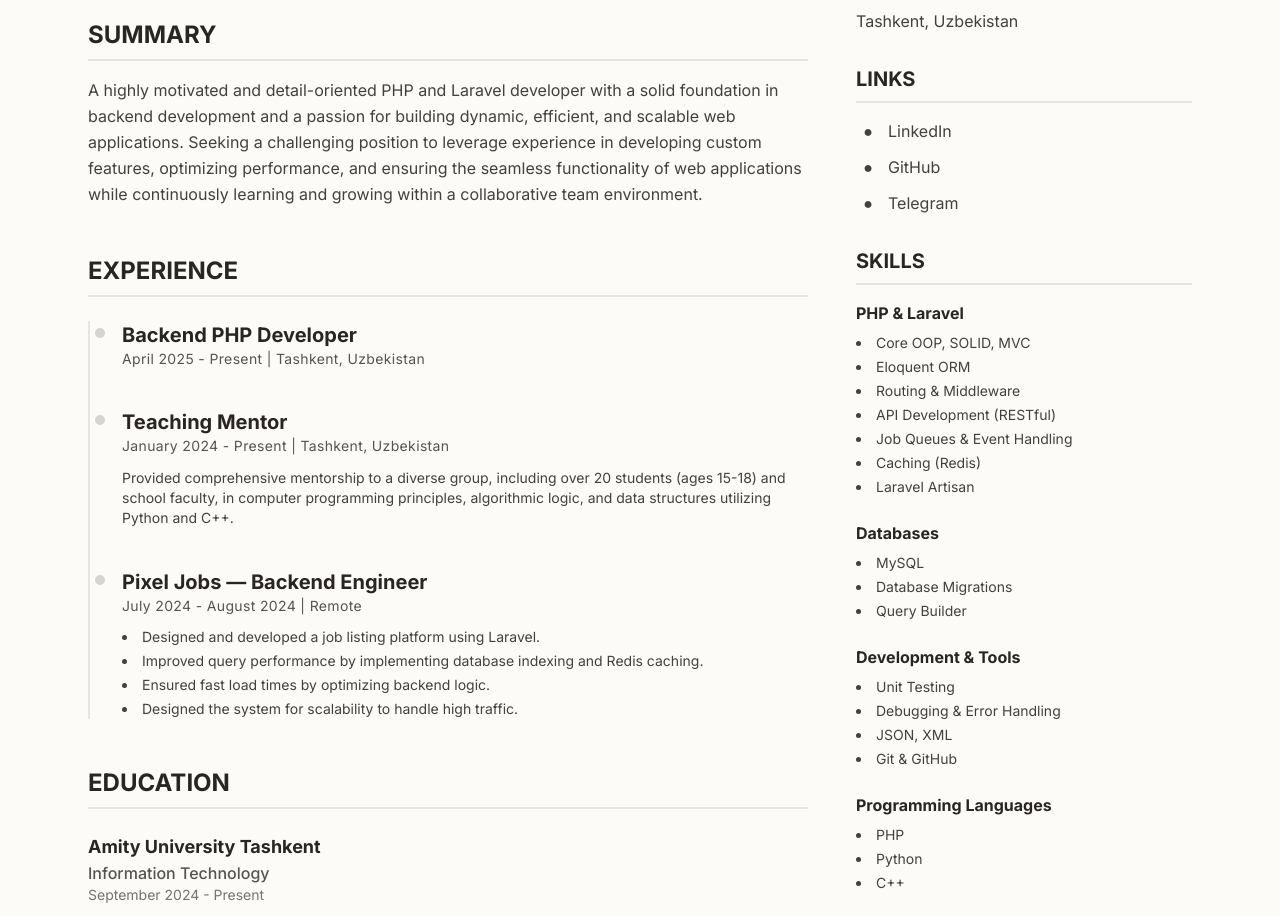
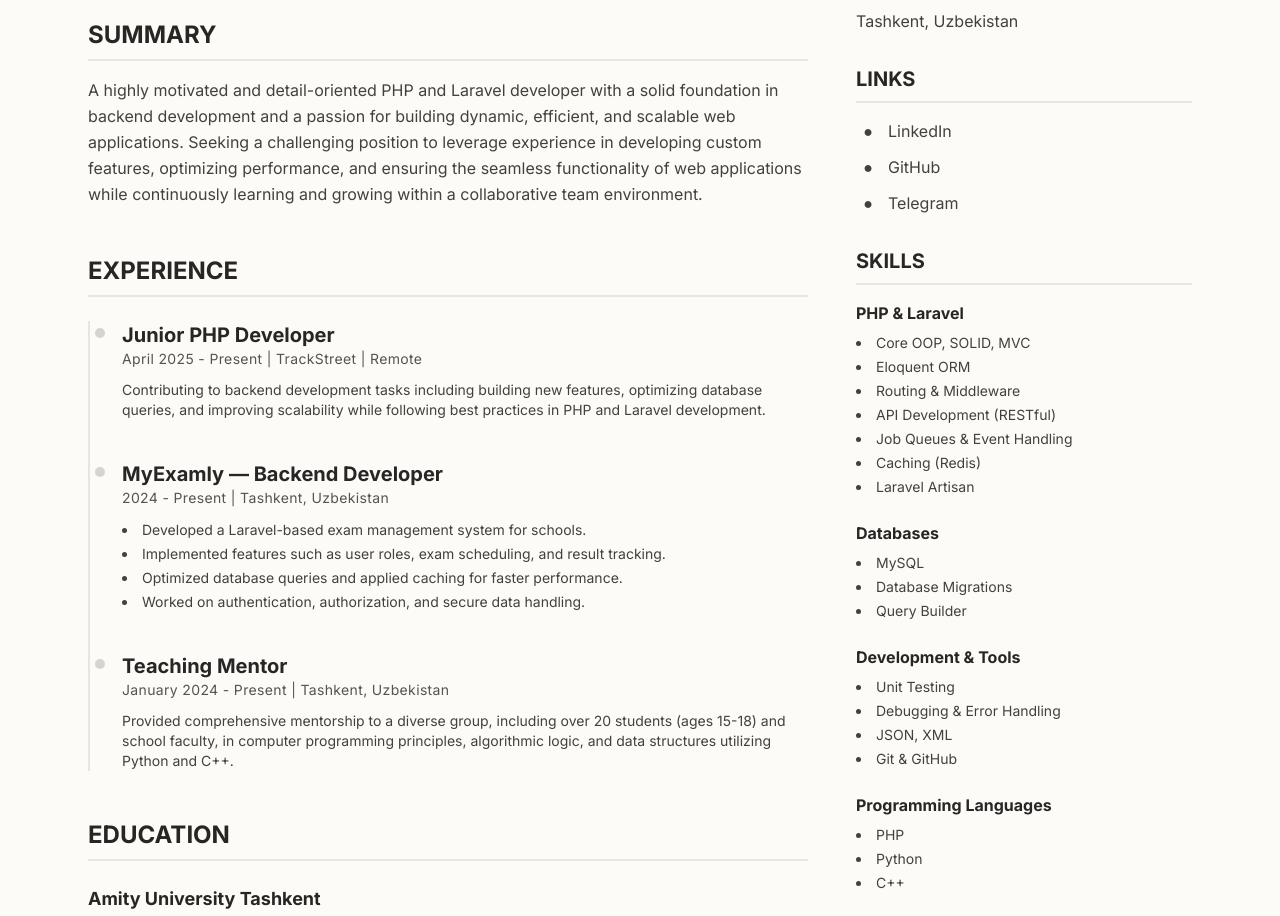
Before and after one commit to ozodbekrajabboyev/CV, a plain HTML site: page index.html in a window 1280 px wide. Shown: the part 165-1081 px from the top of the page. Drawn offline with nearby package versions, Linux system fonts and the light colour scheme.

Commit message:
Update index.html

```diff
--- a/index.html
+++ b/index.html
@@ -11,14 +11,6 @@
             href="https://fonts.googleapis.com/css2?family=Inter:wght@400;500;700&display=swap"
             rel="stylesheet"
         />
-        <!-- Chosen Palette: Warm Neutrals -->
-        <!-- Application Structure Plan: A two-column layout inspired by professional document resumes. The wider left column (2/3 width) contains the main narrative content (Summary, Experience, Education) to be read top-to-bottom. The narrower right column (1/3 width) provides at-a-glance information like contact details, links, and a visual breakdown of skills. This structure is highly scannable and familiar to recruiters, making information easy to locate while maintaining a modern, clean web aesthetic. -->
-        <!-- Visualization & Content Choices:
-        - Summary/Experience/Education -> Inform -> Text Blocks & Timeline -> Static -> Placed in the primary reading column for a clear narrative flow -> Standard HTML/Tailwind CSS.
-        - Skills -> Organize/Compare -> Grouped lists with visual progress bars -> Static but visually scannable -> Replaced charts with CSS-based bars to fit the narrow column better, providing a quick visual assessment of proficiency without taking up excessive space. -> HTML/Tailwind CSS.
-        - Contact/Links -> Inform -> Icon-based links and text -> Clickable -> Grouped in the right column for easy, persistent access. -> HTML/Unicode Icons.
-    -->
-        <!-- CONFIRMATION: NO SVG graphics used. NO Mermaid JS used. -->
         <style>
             body {
                 font-family: "Inter", sans-serif;
@@ -78,19 +70,42 @@
                         >
                             EXPERIENCE
                         </h2>
-                        <div
-                            class="relative border-l-2 border-stone-200 pl-8 space-y-10"
-                        >
+                        <div class="relative border-l-2 border-stone-200 pl-8 space-y-10">
                             <div class="timeline-item relative">
                                 <h3 class="font-bold text-stone-800 text-xl">
-                                    Backend PHP Developer
+                                    Junior PHP Developer
                                 </h3>
                                 <p
-                                    class="text-sm leading-snug tracking-wide text-stone-600"
+                                    class="text-sm leading-snug tracking-wide text-stone-600 mb-3"
                                 >
-                                    April 2025 - Present | Tashkent, Uzbekistan
+                                    April 2025 - Present | TrackStreet | Remote
+                                </p>
+                                <p class="text-sm text-stone-700">
+                                    Contributing to backend development tasks including building new features,
+                                    optimizing database queries, and improving scalability while following
+                                    best practices in PHP and Laravel development.
                                 </p>
                             </div>
+
+                            <div class="timeline-item relative">
+                                <h3 class="font-bold text-stone-800 text-xl">
+                                    MyExamly — Backend Developer
+                                </h3>
+                                <p
+                                    class="text-sm leading-snug tracking-wide text-stone-600 mb-3"
+                                >
+                                    2024 - Present | Tashkent, Uzbekistan
+                                </p>
+                                <ul
+                                    class="list-disc list-inside text-sm text-stone-700 space-y-1"
+                                >
+                                    <li>Developed a Laravel-based exam management system for schools.</li>
+                                    <li>Implemented features such as user roles, exam scheduling, and result tracking.</li>
+                                    <li>Optimized database queries and applied caching for faster performance.</li>
+                                    <li>Worked on authentication, authorization, and secure data handling.</li>
+                                </ul>
+                            </div>
+
                             <div class="timeline-item relative">
                                 <h3 class="font-bold text-stone-800 text-xl">
                                     Teaching Mentor
@@ -98,48 +113,13 @@
                                 <p
                                     class="text-sm leading-snug tracking-wide text-stone-600 mb-3"
                                 >
-                                    January 2024 - Present | Tashkent,
-                                    Uzbekistan
+                                    January 2024 - Present | Tashkent, Uzbekistan
                                 </p>
                                 <p class="text-sm text-stone-700">
-                                    Provided comprehensive mentorship to a
-                                    diverse group, including over 20 students
-                                    (ages 15-18) and school faculty, in computer
-                                    programming principles, algorithmic logic,
-                                    and data structures utilizing Python and
-                                    C++.
+                                    Provided comprehensive mentorship to a diverse group, including over
+                                    20 students (ages 15-18) and school faculty, in computer programming
+                                    principles, algorithmic logic, and data structures utilizing Python and C++.
                                 </p>
-                            </div>
-                            <div class="timeline-item relative">
-                                <h3 class="font-bold text-stone-800 text-xl">
-                                    Pixel Jobs — Backend Engineer
-                                </h3>
-                                <p
-                                    class="text-sm leading-snug tracking-wide text-stone-600 mb-3"
-                                >
-                                    July 2024 - August 2024 | Remote
-                                </p>
-                                <ul
-                                    class="list-disc list-inside text-sm text-stone-700 space-y-1"
-                                >
-                                    <li>
-                                        Designed and developed a job listing
-                                        platform using Laravel.
-                                    </li>
-                                    <li>
-                                        Improved query performance by
-                                        implementing database indexing and Redis
-                                        caching.
-                                    </li>
-                                    <li>
-                                        Ensured fast load times by optimizing
-                                        backend logic.
-                                    </li>
-                                    <li>
-                                        Designed the system for scalability to
-                                        handle high traffic.
-                                    </li>
-                                </ul>
                             </div>
                         </div>
                     </section>
```
